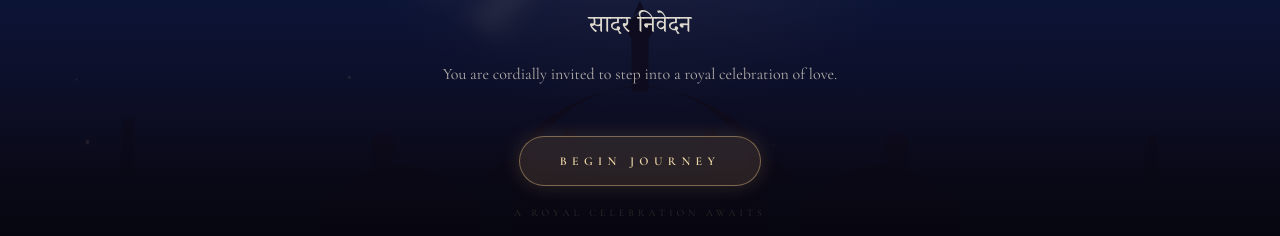
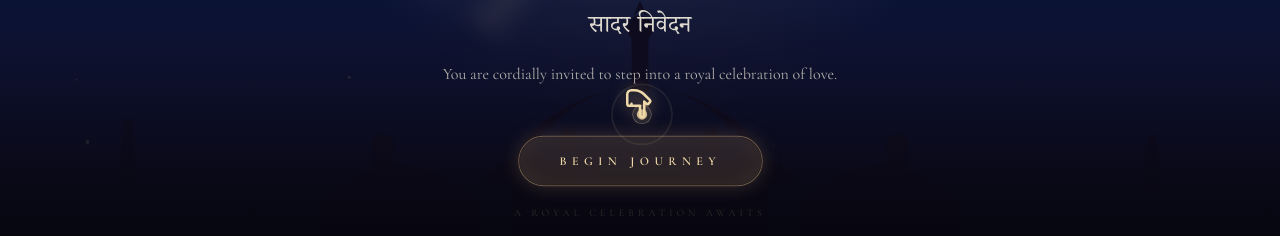
Before and after one commit to ritika-weds-pratik/ritika-weds-pratik, a Next.js app: page / in a window 1280 px wide. Shown: the part 490-726 px from the top of the page. Built offline with nearby package versions, Linux system fonts and the light colour scheme.

Commit message:
Update wedding site (2026-06-25 07:56)

```diff
--- a/src/components/entry/SplashLoader.tsx
+++ b/src/components/entry/SplashLoader.tsx
@@ -1,10 +1,13 @@
 "use client";
 
+import { useState, useEffect } from "react";
 import Image from "next/image";
-import { motion } from "framer-motion";
+import { motion, AnimatePresence } from "framer-motion";
 import { GoldenParticles } from "@/components/effects/GoldenParticles";
 import { PalaceSilhouette } from "@/components/effects/PalaceSilhouette";
 import { couple } from "@/data/wedding";
+
+const HAND_SEEN_KEY = "wedding-splash-hand-seen";
 
 /**
  * Stage 1 of the entry experience — a full-screen cinematic splash.
@@ -15,6 +18,29 @@ import { couple } from "@/data/wedding";
  * Visual hierarchy: Lord Ganesha → sacred text → R&P monogram.
  */
 export function SplashLoader({ onComplete }: { onComplete: () => void }) {
+  const [showHand, setShowHand] = useState(false);
+
+  useEffect(() => {
+    // Only show if the hand hasn't been clicked/seen in this session
+    try {
+      if (sessionStorage.getItem(HAND_SEEN_KEY) !== "1") {
+        setShowHand(true);
+      }
+    } catch {
+      setShowHand(true);
+    }
+  }, []);
+
+  const handleStart = () => {
+    try {
+      sessionStorage.setItem(HAND_SEEN_KEY, "1");
+    } catch {
+      /* ignore */
+    }
+    setShowHand(false);
+    onComplete();
+  };
+
   return (
     <motion.div
       key="splash"
@@ -119,18 +145,139 @@ export function SplashLoader({ onComplete }: { onComplete: () => void }) {
           You are cordially invited to step into a royal celebration of love.
         </motion.p>
 
-        <motion.button
-          type="button"
-          onClick={onComplete}
-          initial={{ opacity: 0 }}
-          animate={{ opacity: 1 }}
-          transition={{ delay: 2.2, duration: 0.8 }}
-          whileHover={{ scale: 1.04, backgroundColor: "rgba(212,175,122,0.25)" }}
-          whileTap={{ scale: 0.97 }}
-          className="mt-12 rounded-full border border-[#d4af7a]/50 bg-[#d4af7a]/15 px-10 py-4 text-xs font-semibold uppercase tracking-[0.45em] text-[#f0d9a8] backdrop-blur-sm shadow-[0_0_20px_rgba(212,175,122,0.2)] transition-all"
-        >
-          Begin Journey
-        </motion.button>
+        {/* Enhanced CTA Button Wrapper */}
+        <div className="relative mt-12">
+          <motion.button
+            type="button"
+            onClick={handleStart}
+            initial={{ opacity: 0, scale: 0.95 }}
+            animate={{
+              opacity: 1,
+              scale: [1, 1.025, 1],
+              boxShadow: [
+                "0 0 15px rgba(212,175,122,0.15)",
+                "0 0 32px rgba(212,175,122,0.45)",
+                "0 0 15px rgba(212,175,122,0.15)",
+              ],
+              borderColor: [
+                "rgba(212,175,122,0.4)",
+                "rgba(212,175,122,0.85)",
+                "rgba(212,175,122,0.4)",
+              ],
+            }}
+            transition={{
+              opacity: { duration: 0.8, delay: 2.2 },
+              scale: { repeat: Infinity, duration: 3.0, ease: "easeInOut", delay: 3.0 },
+              boxShadow: { repeat: Infinity, duration: 3.0, ease: "easeInOut", delay: 3.0 },
+              borderColor: { repeat: Infinity, duration: 3.0, ease: "easeInOut", delay: 3.0 },
+            }}
+            whileHover={{ scale: 1.06 }}
+            whileTap={{ scale: 0.96 }}
+            className="relative rounded-full border px-10 py-4 text-xs font-semibold uppercase tracking-[0.45em] text-[#f0d9a8] overflow-hidden cursor-pointer select-none"
+          >
+            {/* Button Background */}
+            <div className="absolute inset-0 -z-20 bg-[#d4af7a]/15 backdrop-blur-sm" />
+
+            {/* Shimmer sweeping light across the button */}
+            <motion.div
+              className="absolute inset-0 -z-10 bg-gradient-to-r from-transparent via-[#f0d9a8]/35 to-transparent"
+              style={{
+                skewX: -25,
+                width: "45%",
+                height: "100%",
+                top: 0,
+              }}
+              animate={{
+                left: ["-60%", "140%"],
+              }}
+              transition={{
+                duration: 2.2,
+                repeat: Infinity,
+                repeatDelay: 3.8,
+                ease: "easeInOut",
+              }}
+            />
+            <span className="relative z-10">Begin Journey</span>
+          </motion.button>
+
+          {/* Interactive Tap Indicator Hand Animation */}
+          <AnimatePresence>
+            {showHand && (
+              <motion.div
+                initial={{ opacity: 0, scale: 0.8 }}
+                animate={{ opacity: 1, scale: 1 }}
+                exit={{ opacity: 0, scale: 0.9, transition: { duration: 0.12 } }}
+                className="absolute -top-[55px] left-1/2 -translate-x-1/2 z-50 pointer-events-none"
+              >
+                {/* Vertical bouncing wrapper pointing down towards the button */}
+                <motion.div
+                  animate={{
+                    y: [0, 8, 0],
+                  }}
+                  transition={{
+                    duration: 1.5,
+                    repeat: Infinity,
+                    ease: "easeInOut",
+                  }}
+                  className="relative flex items-center justify-center w-[34px] h-[34px]"
+                >
+                  {/* Rippling effects at finger tip (positioned at bottom center-right) */}
+                  <div className="absolute top-[27px] left-[19px] -translate-x-1/2 -translate-y-1/2">
+                    {/* Outer Ripple */}
+                    <motion.div
+                      className="absolute rounded-full border border-[#f0d9a8]/60 bg-[#f0d9a8]/10"
+                      style={{ width: 36, height: 36, x: -18, y: -18 }}
+                      animate={{ scale: [0.4, 2.2], opacity: [0.8, 0] }}
+                      transition={{
+                        duration: 1.8,
+                        repeat: Infinity,
+                        ease: "easeOut",
+                      }}
+                    />
+                    {/* Inner Ripple */}
+                    <motion.div
+                      className="absolute rounded-full border border-[#f0d9a8]/40 bg-[#f0d9a8]/5"
+                      style={{ width: 36, height: 36, x: -18, y: -18 }}
+                      animate={{ scale: [0.4, 2.2], opacity: [0.8, 0] }}
+                      transition={{
+                        duration: 1.8,
+                        delay: 0.9,
+                        repeat: Infinity,
+                        ease: "easeOut",
+                      }}
+                    />
+                    {/* Soft central pulse dot */}
+                    <motion.div
+                      className="absolute rounded-full bg-[#f0d9a8]/80"
+                      style={{ width: 8, height: 8, x: -4, y: -4 }}
+                      animate={{ scale: [0.8, 1.3, 0.8] }}
+                      transition={{
+                        duration: 1.0,
+                        repeat: Infinity,
+                        ease: "easeInOut",
+                      }}
+                    />
+                  </div>
+
+                  {/* Elegant hand pointing cursor SVG rotated 180deg to point down */}
+                  <svg
+                    width="34"
+                    height="34"
+                    viewBox="0 0 24 24"
+                    fill="none"
+                    stroke="#f0d9a8"
+                    strokeWidth="1.8"
+                    strokeLinecap="round"
+                    strokeLinejoin="round"
+                    className="drop-shadow-[0_0_8px_rgba(212,175,122,0.6)] rotate-180"
+                  >
+                    <path d="M12 11V4.5a1.5 1.5 0 0 0-3 0V14l-1.5-1.5a1 1 0 0 0-1.4 0l-1.1 1.1a1 1 0 0 0 0 1.4L9 19c2 2 4.5 3 7 3h2a3 3 0 0 0 3-3V12.5a1.5 1.5 0 0 0-3 0V11H12z" />
+                  </svg>
+                </motion.div>
+              </motion.div>
+            )}
+          </AnimatePresence>
+        </div>
 
         <motion.p
           initial={{ opacity: 0 }}
```
